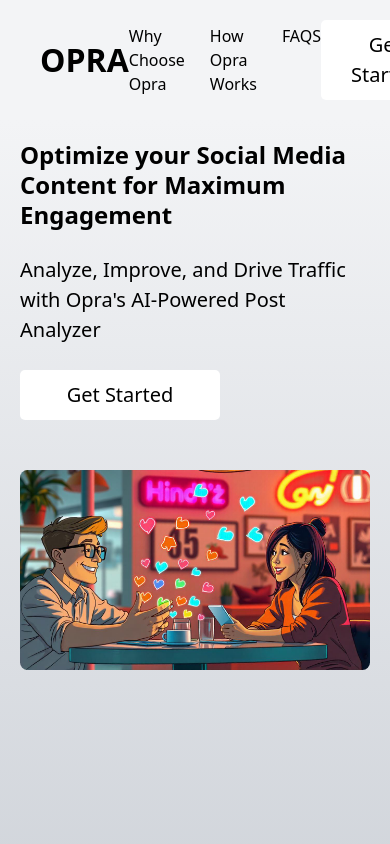
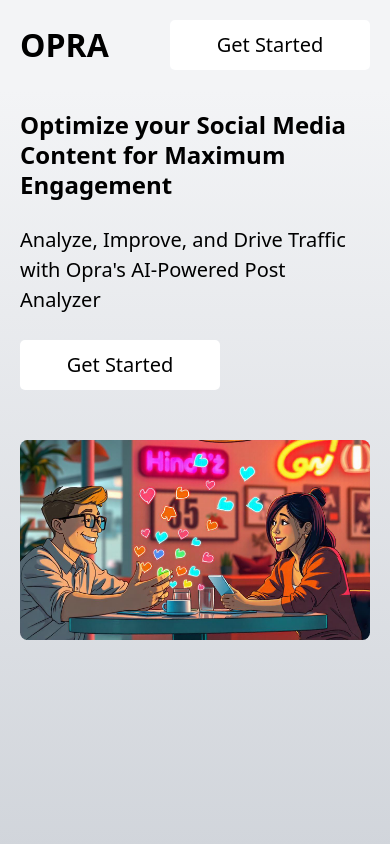
Before and after one commit to Orisabiyi/syntheos, a React (Vite) app: page / in a window 390 px wide. Shown: the top 844 px of the page. Built offline with nearby package versions, Linux system fonts and the light colour scheme.

Commit message:
feat: optimize the navbar for mobile

```diff
--- a/src/components/Nav.jsx
+++ b/src/components/Nav.jsx
@@ -3,10 +3,10 @@ import Button from "./Button";
 
 export default function Nav() {
   return (
-    <nav className="px-16 py-8 flex items-center justify-between">
+    <nav className="p-8 lg:px-16 lg:py-8 flex items-center justify-between">
       <h1 className="text-32 font-semibold">OPRA</h1>
 
-      <ul className="flex gap-10 text-16 font-medium">
+      <ul className="hidden lg:flex lg:gap-10 lg:text-16 lg:font-medium">
         <li>
           <HashLink smooth to="#why-choose-opra">
             Why Choose Opra
```
